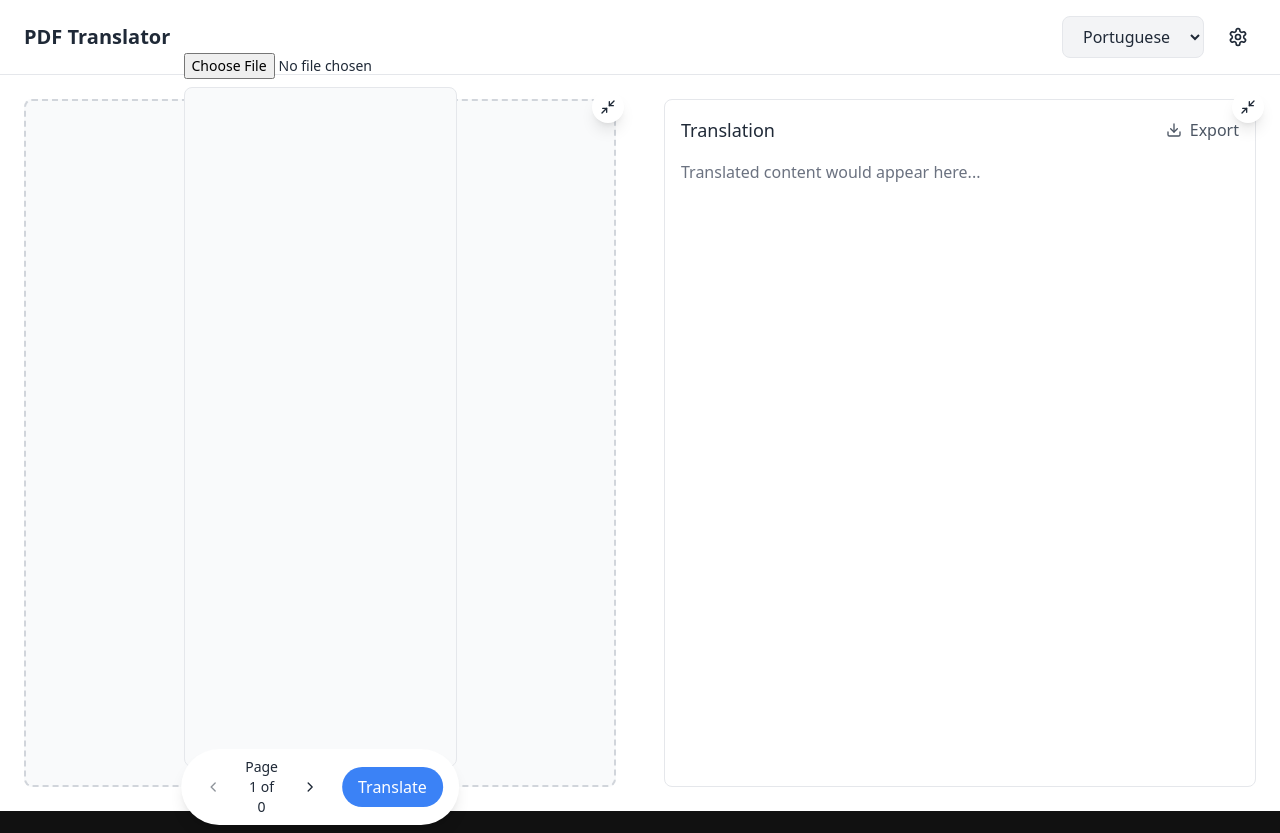
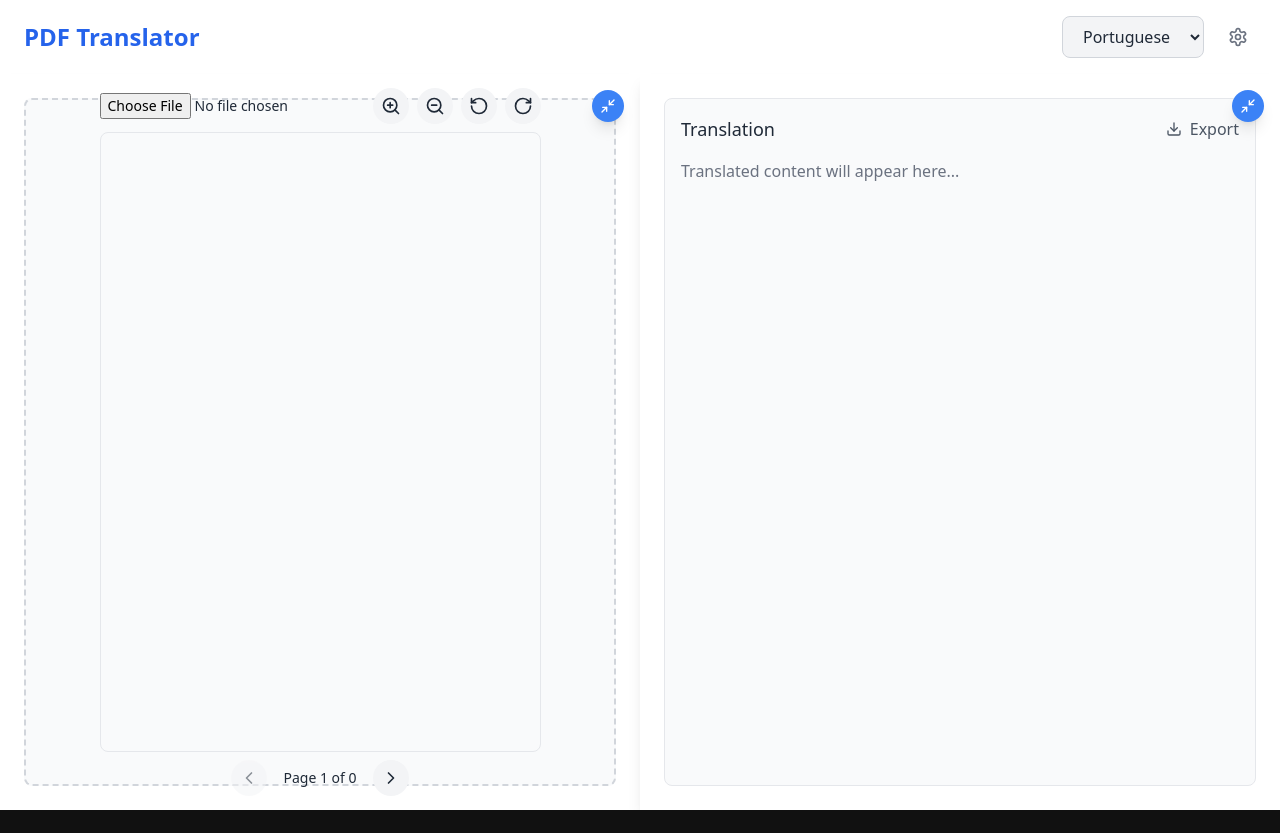
Before and after one commit to h-mbl/Axo, a React (Vite) app in the folder pdf-translator/: page / in a window 1280 px wide. After the commit the page ends 810 px from the top, so only its background shows below. Built offline with nearby package versions, Linux system fonts and the light colour scheme.

Commit message:
some modification

```diff
--- a/pdf-translator/src/components/PDFTranslator/PDFViewer.jsx
+++ b/pdf-translator/src/components/PDFTranslator/PDFViewer.jsx
@@ -1,30 +1,30 @@
+// PDFViewer.jsx
 import React, { useState } from "react";
 import * as pdfjs from "pdfjs-dist/legacy/build/pdf";
-import { Upload, Settings, Download, ChevronLeft, ChevronRight, Maximize2, Minimize2 } from 'lucide-react';
-
+import { Upload, ChevronLeft, ChevronRight, ZoomIn, ZoomOut, RotateCcw, RotateCw } from 'lucide-react';
 
 pdfjs.GlobalWorkerOptions.workerSrc = '/node_modules/pdfjs-dist/legacy/build/pdf.worker.mjs';
 
 const PdfViewer = () => {
-  const [pdfPages, setPdfPages] = useState([]); // Contient l'image de la page courante
+  const [pdfPages, setPdfPages] = useState([]);
   const [errorMessage, setErrorMessage] = useState("");
-  const [currentPage, setCurrentPage] = useState(1); // Page courante
-  const [totalPages, setTotalPages] = useState(0);  // Nombre total de pages
-  const [pdfBuffer, setPdfBuffer] = useState(null); // Contenu brut du PDF
-  const [selectedFile, setSelectedFile] = useState(null); // Nom du fichier sélectionné
+  const [currentPage, setCurrentPage] = useState(1);
+  const [totalPages, setTotalPages] = useState(0);
+  const [pdfBuffer, setPdfBuffer] = useState(null);
+  const [zoomLevel, setZoomLevel] = useState(1.5);
+  const [rotationAngle, setRotationAngle] = useState(0);
 
   const renderPage = async (pdf, pageNumber) => {
     const page = await pdf.getPage(pageNumber);
+    const viewport = page.getViewport({ scale: zoomLevel, rotation: rotationAngle });
 
-    const viewport = page.getViewport({ scale: 1.5 });
     const canvas = document.createElement("canvas");
     const context = canvas.getContext("2d");
     canvas.width = viewport.width;
     canvas.height = viewport.height;
 
     await page.render({ canvasContext: context, viewport }).promise;
-
-    return canvas.toDataURL(); // Retourne l'image de la page
+    return canvas.toDataURL();
   };
 
   const handlePdfUpload = async (event) => {
@@ -32,106 +32,92 @@ const PdfViewer = () => {
       const file = event.target.files[0];
       if (!file) return;
 
-      setSelectedFile(file.name); // Mettre à jour avec le nom du fichier
       const fileReader = new FileReader();
-
       fileReader.onload = async (e) => {
         const arrayBuffer = e.target.result;
-        setPdfBuffer(arrayBuffer); // Sauvegarder le buffer pour la navigation
+        setPdfBuffer(arrayBuffer);
 
         const pdf = await pdfjs.getDocument({ data: arrayBuffer }).promise;
-
-        setTotalPages(pdf.numPages); // Mettre à jour le nombre total de pages
+        setTotalPages(pdf.numPages);
 
         const pageImage = await renderPage(pdf, 1);
-        setPdfPages([pageImage]); // Mettre à jour l'image de la page courante
+        setPdfPages([pageImage]);
       };
 
-      fileReader.readAsArrayBuffer(file); // Lire le fichier
+      fileReader.readAsArrayBuffer(file);
     } catch (error) {
-      setErrorMessage(`Erreur lors de la lecture du PDF : ${error.message}`);
-      console.error("Détails de l'erreur :", error);
+      setErrorMessage(`Error loading PDF: ${error.message}`);
+      console.error(error);
     }
   };
 
   const changePage = async (newPage) => {
-    if (!pdfBuffer) {
-      setErrorMessage("Veuillez d'abord charger un fichier PDF.");
-      return;
-    }
-
-    if (newPage < 1 || newPage > totalPages) return; // Empêcher les dépassements
-
+    if (newPage < 1 || newPage > totalPages || !pdfBuffer) return;
     const pdf = await pdfjs.getDocument({ data: pdfBuffer }).promise;
-
-    const pageImage = await renderPage(pdf, newPage); // Rendre la page demandée
-    setPdfPages([pageImage]); // Mettre à jour l'image de la page
-    setCurrentPage(newPage); // Mettre à jour la page courante
+    const pageImage = await renderPage(pdf, newPage);
+    setPdfPages([pageImage]);
+    setCurrentPage(newPage);
   };
 
-  const handleTranslate = () => {
-    alert(`Traduction de la page ${currentPage}`);
+  const adjustZoom = (zoomIn) => {
+    setZoomLevel((prev) => Math.max(0.5, Math.min(3, zoomIn ? prev + 0.2 : prev - 0.2)));
+  };
+
+  const rotate = (clockwise) => {
+    setRotationAngle((prev) => (prev + (clockwise ? 90 : -90)) % 360);
   };
 
   return (
-    <div className="relative h-[calc(100vh-20px)]">
-      {/* Zone d'upload */}
-      <div className="mb-2">
-        {selectedFile ? (
-          <div className="flex items-center space-x-2">
-            <p className="text-sm text-gray-600">Fichier sélectionné : {selectedFile}</p>
-            <button
-              onClick={() => setSelectedFile(null)} // Permet de changer de fichier
-              className="text-blue-500 underline text-sm"
-            >
-              Changer de fichier
-            </button>
-          </div>
-        ) : (
+    <div className="relative h-full flex flex-col">
+      <div className="mb-2 flex items-center justify-between">
         <input
           type="file"
           accept="application/pdf"
           onChange={handlePdfUpload}
           className="text-sm"
         />
-        )}
+        <div className="flex space-x-2">
+          <button
+            onClick={() => adjustZoom(true)}
+            className="p-2 bg-gray-100 hover:bg-gray-200 rounded-full">
+            <ZoomIn className="w-5 h-5" />
+          </button>
+          <button
+            onClick={() => adjustZoom(false)}
+            className="p-2 bg-gray-100 hover:bg-gray-200 rounded-full">
+            <ZoomOut className="w-5 h-5" />
+          </button>
+          <button
+            onClick={() => rotate(false)}
+            className="p-2 bg-gray-100 hover:bg-gray-200 rounded-full">
+            <RotateCcw className="w-5 h-5" />
+          </button>
+          <button
+            onClick={() => rotate(true)}
+            className="p-2 bg-gray-100 hover:bg-gray-200 rounded-full">
+            <RotateCw className="w-5 h-5" />
+          </button>
         </div>
-
+      </div>
       {errorMessage && <p className="text-red-500">{errorMessage}</p>}
-
-      {/* Conteneur avec défilement */}
-      <div className="pdf-container overflow-auto h-[calc(100vh-120px)] border rounded-lg p-4 bg-gray-50">
+      <div className="pdf-container overflow-auto h-[calc(100vh-180px)] border rounded-lg p-4 bg-gray-50">
         {pdfPages.map((page, index) => (
           <img key={index} src={page} alt={`Page ${index + 1}`} className="w-full" />
         ))}
       </div>
-
-      {/* Boutons de navigation */}
-      <div
-        className="absolute bottom-2 left-1/2 transform -translate-x-1/2 flex items-center space-x-4 bg-white shadow-lg rounded-full px-4 py-2"
-      >
+      <div className="mt-2 flex items-center justify-center space-x-4">
         <button
-          className="p-2 hover:bg-gray-100 rounded-full disabled:opacity-50"
           onClick={() => changePage(currentPage - 1)}
           disabled={currentPage === 1}
-        >
-          <ChevronLeft className="w-4 h-4" />
+          className="p-2 bg-gray-100 hover:bg-gray-200 rounded-full disabled:opacity-50">
+          <ChevronLeft className="w-5 h-5" />
         </button>
-        <span className="text-sm">
-          Page {currentPage} of {totalPages}
-        </span>
+        <span className="text-sm">Page {currentPage} of {totalPages}</span>
         <button
-          className="p-2 hover:bg-gray-100 rounded-full disabled:opacity-50"
           onClick={() => changePage(currentPage + 1)}
           disabled={currentPage === totalPages}
-        >
-          <ChevronRight className="w-4 h-4" />
-        </button>
-        <button
-          className="ml-2 bg-blue-500 text-white px-4 py-2 rounded-full hover:bg-blue-600 transition-colors"
-          onClick={handleTranslate}
-        >
-          Translate
+          className="p-2 bg-gray-100 hover:bg-gray-200 rounded-full disabled:opacity-50">
+          <ChevronRight className="w-5 h-5" />
         </button>
       </div>
     </div>
--- a/pdf-translator/src/components/PDFTranslator/index.jsx
+++ b/pdf-translator/src/components/PDFTranslator/index.jsx
@@ -1,3 +1,4 @@
+// index.jsx
 import React, { useState, useRef } from 'react';
 import { Upload, Settings, Download, ChevronLeft, ChevronRight, Maximize2, Minimize2 } from 'lucide-react';
 import PdfViewer from "./PdfViewer";
@@ -30,44 +31,41 @@ const PDFTranslator = () => {
     document.removeEventListener('mousemove', handleDrag);
     document.removeEventListener('mouseup', handleDragEnd);
   };
+
   const handlePanelToggle = (side) => {
     const newCollapsed = !isPanelCollapsed[side];
 
     if (side === 'left') {
-    // Si on collapse le panneau gauche, il prend 0% de largeur
-    // Si on le restaure, on revient à l'état de base de 50%
       setLeftPanelWidth(newCollapsed ? 0 : 50);
       setIsPanelCollapsed({
         ...isPanelCollapsed,
         left: newCollapsed,
-      right: false  // On s'assure que le panneau droit est visible
+        right: false
       });
     } else if (side === 'right') {
-    // Si on collapse le panneau droit, le panneau gauche prend 100%
-    // Si on le restaure, on revient à l'état de base de 50%
       setLeftPanelWidth(newCollapsed ? 100 : 50);
       setIsPanelCollapsed({
         ...isPanelCollapsed,
         right: newCollapsed,
-      left: false  // On s'assure que le panneau gauche est visible
+        left: false
       });
     }
   };
 
   return (
-      <div className="min-h-screen bg-white text-gray-800">
+      <div className="min-h-screen bg-gradient-to-r from-gray-50 via-white to-gray-100 text-gray-800">
         {/* Header */}
-        <header className="bg-white border-b border-gray-200 px-6 py-4 flex items-center justify-between">
-          <h1 className="text-xl font-semibold">PDF Translator</h1>
+        <header className="bg-white shadow-md px-6 py-4 flex items-center justify-between">
+          <h1 className="text-2xl font-bold text-blue-600">PDF Translator</h1>
           <div className="flex items-center space-x-4">
             <select
-                className="bg-gray-100 border border-gray-200 rounded-lg px-4 py-2 focus:outline-none focus:ring-2 focus:ring-blue-500">
+                className="bg-gray-100 border border-gray-300 rounded-lg px-4 py-2 focus:outline-none focus:ring-2 focus:ring-blue-500">
               <option>Portuguese</option>
               <option>French</option>
               <option>Spanish</option>
             </select>
             <button className="p-2 hover:bg-gray-100 rounded-full transition-colors">
-              <Settings className="w-5 h-5"/>
+              <Settings className="w-5 h-5 text-gray-500"/>
             </button>
           </div>
         </header>
@@ -76,7 +74,7 @@ const PDFTranslator = () => {
         <div className="main-container flex h-[calc(100vh-4rem)] relative">
           {/* Left Panel */}
           <div
-              className="transition-all duration-300 relative"
+              className="transition-all duration-300 relative shadow-lg bg-white"
               style={{
                 width: isPanelCollapsed.left
                     ? '40px'
@@ -85,19 +83,18 @@ const PDFTranslator = () => {
                         : `${leftPanelWidth}%`,
               }}
           >
-            <div className="h-full p-6 relative group">
+            <div className="h-full p-6 relative">
               <div
-                  className={`h-full border-2 border-dashed border-gray-300 rounded-lg flex items-center justify-center bg-gray-50 ${
+                  className={`h-full border-2 border-dashed border-gray-300 rounded-lg flex items-center justify-center bg-gray-50 $ {
                       isPanelCollapsed.left ? 'opacity-0' : ''
                   }`}
               >
                 <div className="text-center">
-                  {/* Ajout du composant PdfViewer */}
                   <PdfViewer/>
                 </div>
               </div>
               <button
-                  className="absolute top-4 right-4 p-2 bg-white rounded-full shadow-lg transition-opacity"
+                  className="absolute top-4 right-4 p-2 bg-blue-500 text-white rounded-full shadow-lg transition-opacity hover:bg-blue-600"
                   onClick={() => handlePanelToggle('left')}
               >
                 {isPanelCollapsed.left ? (
@@ -112,13 +109,13 @@ const PDFTranslator = () => {
           {/* Right Panel */}
           {!isPanelCollapsed.right && (
               <div
-                  className="transition-all duration-300 relative"
+                  className="transition-all duration-300 relative bg-white shadow-lg"
                   style={{
                     width: `${100 - leftPanelWidth}%`,
                   }}
               >
-                <div className="h-full p-6 relative group">
-                  <div className="h-full border border-gray-200 rounded-lg bg-white p-4">
+                <div className="h-full p-6 relative">
+                  <div className="h-full border border-gray-200 rounded-lg bg-gray-50 p-4">
                     <div className="flex justify-between items-center mb-4">
                       <h2 className="text-lg font-medium">Translation</h2>
                       <button className="flex items-center space-x-2 text-gray-600 hover:text-gray-800">
@@ -126,10 +123,10 @@ const PDFTranslator = () => {
                         <span>Export</span>
                       </button>
                     </div>
-                    <p className="text-gray-500">Translated content would appear here...</p>
+                    <p className="text-gray-500">Translated content will appear here...</p>
                   </div>
                   <button
-                      className="absolute top-4 right-4 p-2 bg-white rounded-full shadow-lg"
+                      className="absolute top-4 right-4 p-2 bg-blue-500 text-white rounded-full shadow-lg hover:bg-blue-600"
                       onClick={() => handlePanelToggle('right')}
                   >
                     <Minimize2 className="w-4 h-4"/>
@@ -138,22 +135,6 @@ const PDFTranslator = () => {
               </div>
           )}
         </div>
-
-
-        {/* Footer Navigation
-        <div
-            className="fixed bottom-6 left-1/2 transform -translate-x-1/2 flex items-center space-x-4 bg-white shadow-lg rounded-full px-4 py-2">
-          <button className="p-2 hover:bg-gray-100 rounded-full disabled:opacity-50">
-            <ChevronLeft className="w-4 h-4"/>
-          </button>
-          <span className="text-sm">Page 1 of 1</span>
-          <button className="p-2 hover:bg-gray-100 rounded-full disabled:opacity-50">
-            <ChevronRight className="w-4 h-4"/>
-          </button>
-          <button className="ml-2 bg-blue-500 text-white px-4 py-2 rounded-full hover:bg-blue-600 transition-colors">
-            Translate
-          </button>
-        </div> */}
       </div>
   );
 };
```
Lines whose indentation alone changed are shown as unchanged.
